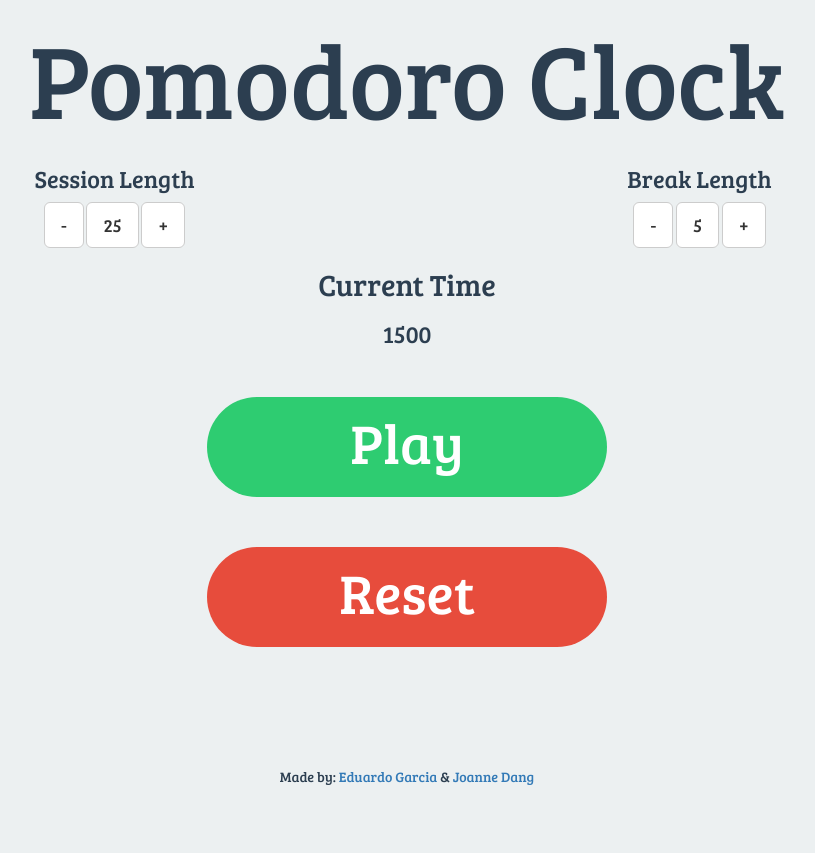
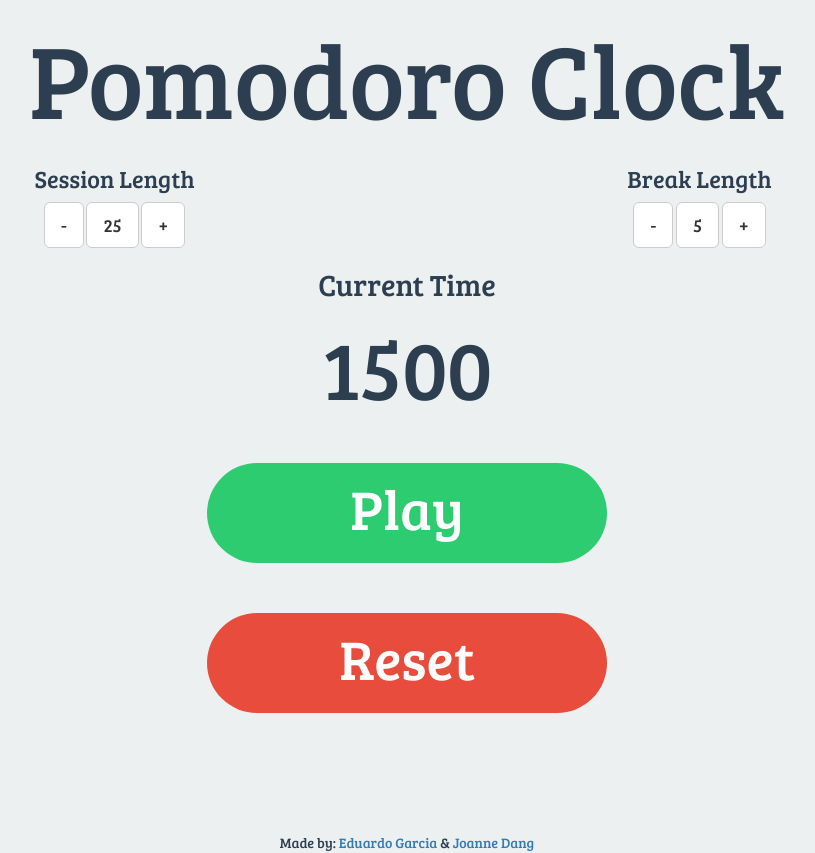
Before and after one commit to codebyjo/pomodoroClock, a plain HTML site: page index.html in a window 1280 px wide. Both pictures are taken after a click on the element "Reset". Shown: the whole page, without its empty margins (233-1048 px from the left). Before the commit the page ends 800 px from the top, so only its background shows below. Drawn offline with Linux system fonts and the light colour scheme.

Commit message:
formatted time

```diff
--- a/css/style.css
+++ b/css/style.css
@@ -40,3 +40,7 @@ body {
 #title {
   font-size: 7.5em;
 }
+
+#clock-data h3 {
+  font-size: 6em;
+}
--- a/index.html
+++ b/index.html
@@ -60,7 +60,7 @@
     <div class="row">
       <div id="clock-data" class="col-xs-12">
         <h2>Current Time</h2>
-        <h3>0</h3>
+        <h3>00:00</h3>
         <div id="pause" class="clock">
           <p>Play</p>
         </div>
--- a/js/app.js
+++ b/js/app.js
@@ -3,6 +3,8 @@ $(document).ready(function () {
   var breakLength = 300; // 300 = 5 minutes. original break time
   var sessionLength = 1500; // 1500 = 25 minutes,original time, default time
   var sessionActive = true; // If true, work time is active. if false, break time is active.
+  var leftoverSeconds;
+  var minute;
   var timer = null; // will hold the setInterval function or clear it.
   var paused = true; // this is for the pause/continue button
   var timecopy = sessionLength; // will hold the original time value for the reset button.
@@ -41,8 +43,11 @@ $(document).ready(function () {
 
         if (sessionActive) {
           sessionLength -= 1;
-          // convert to
-          $("#clock-data h3").html(sessionLength);
+
+          minute = Math.floor(sessionLength / 60);
+          leftoverSeconds = sessionLength % 60;
+
+          $("#clock-data h3").html(`${minute}:${leftoverSeconds}`);
         }
 
         if (!sessionActive) {
```
